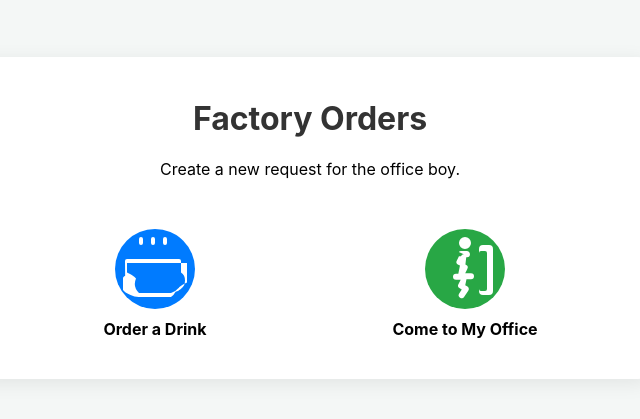
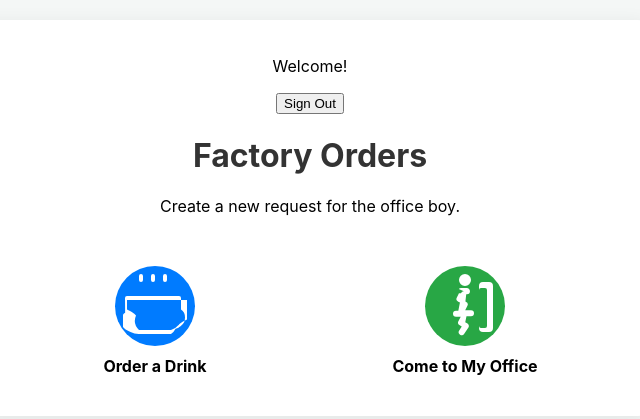
Before and after one commit to joeammar98/Holoul-factory-orders, a plain HTML site: page index.html in a window 1280 px wide. Shown: the part 202-621 px from the top of the page, without its empty margins (330-970 px from the left). Drawn offline with Linux system fonts and the light colour scheme.

Commit message:
Update index.html

```diff
--- a/index.html
+++ b/index.html
@@ -9,6 +9,10 @@
 <body>
 
     <div class="container">
+        <div class="header-bar">
+            <p id="welcome-message">Welcome!</p>
+            <button id="signOutBtn" class="auth-button secondary">Sign Out</button>
+        </div>
         <h1>Factory Orders</h1>
         <p>Create a new request for the office boy.</p>
 
@@ -48,6 +52,7 @@
             <button id="sendOrderBtn" class="send-button">Send Order</button>
         </div>
     </div>
+
     <script type="module" src="requester-script.js"></script>
-    </body>
+</body>
 </html>
```
